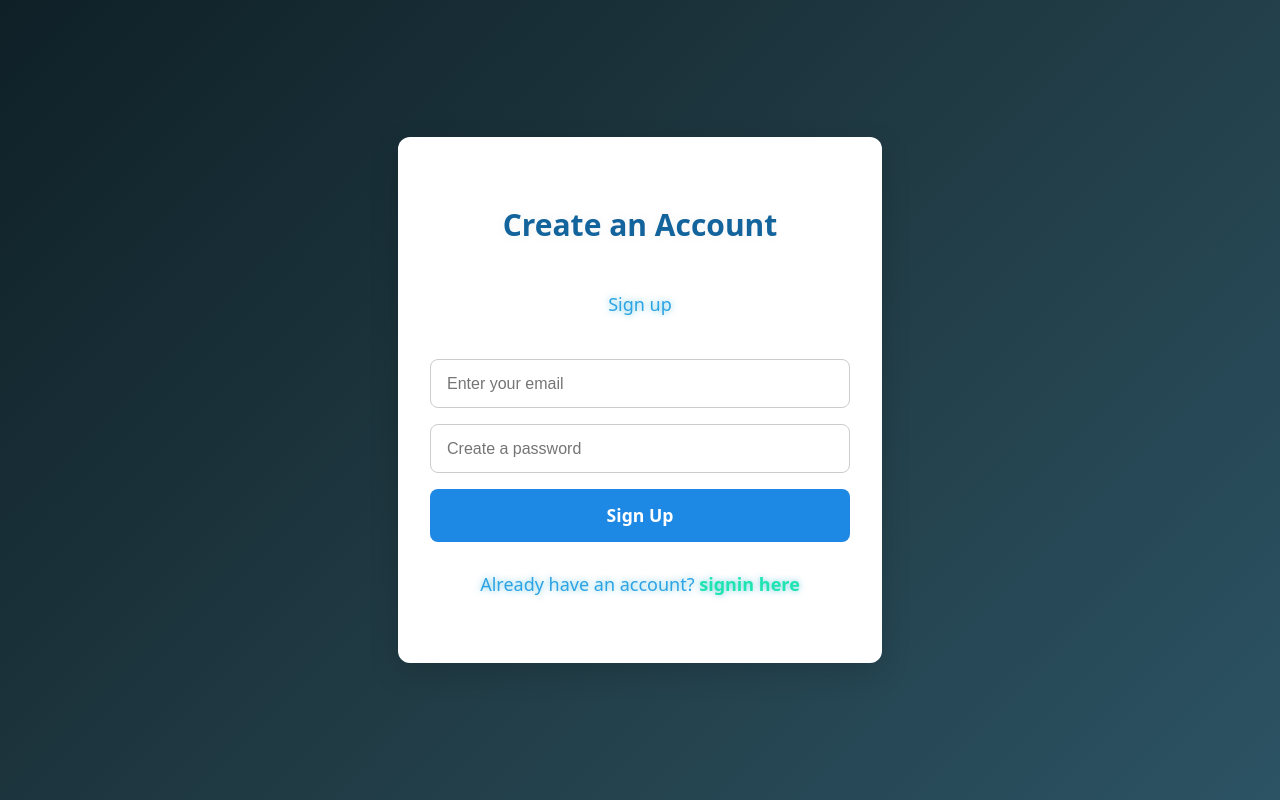
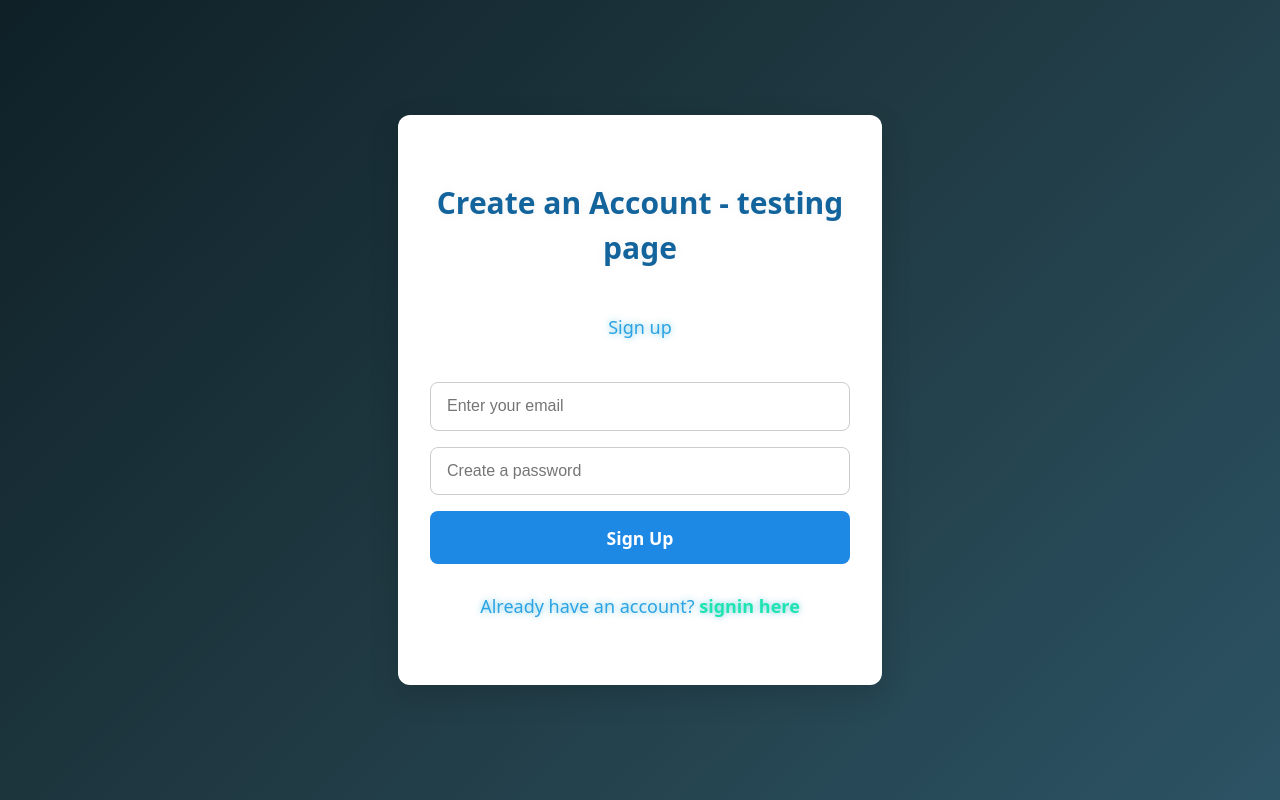
Before and after one commit to ernestanto/ecommerce2409, a React (Vite) app: page / in a window 1280 px wide. Built offline with nearby package versions, Linux system fonts and the light colour scheme; no server answers.

Commit message:
Testing Jenkins build

```diff
--- a/src/pages/Login.jsx
+++ b/src/pages/Login.jsx
@@ -38,7 +38,7 @@ const Login = () => {
   return (
     <div className="login-container">
       <form onSubmit={handleLogin} className="login-form">
-        <h1>Welcome Back to sign-in page</h1>
+        <h1>Welcome Back to sign-in page testing</h1>
         <input
           type="email"
           placeholder="Enter your email"
--- a/src/pages/Signup.jsx
+++ b/src/pages/Signup.jsx
@@ -30,7 +30,7 @@ const Signup = () => {
   return (
     <div className="signup-container">
       <form onSubmit={handleSignup} className="signup-form">
-       <h2>Create an Account</h2>
+       <h2>Create an Account - testing page</h2>
         <p>Sign up</p>
         <input
           type="email"
```
